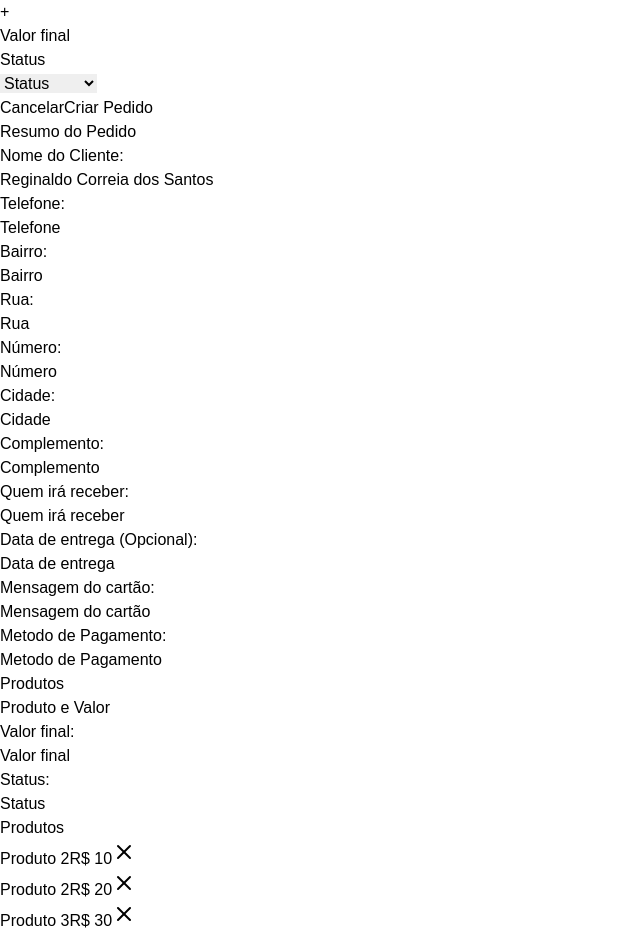
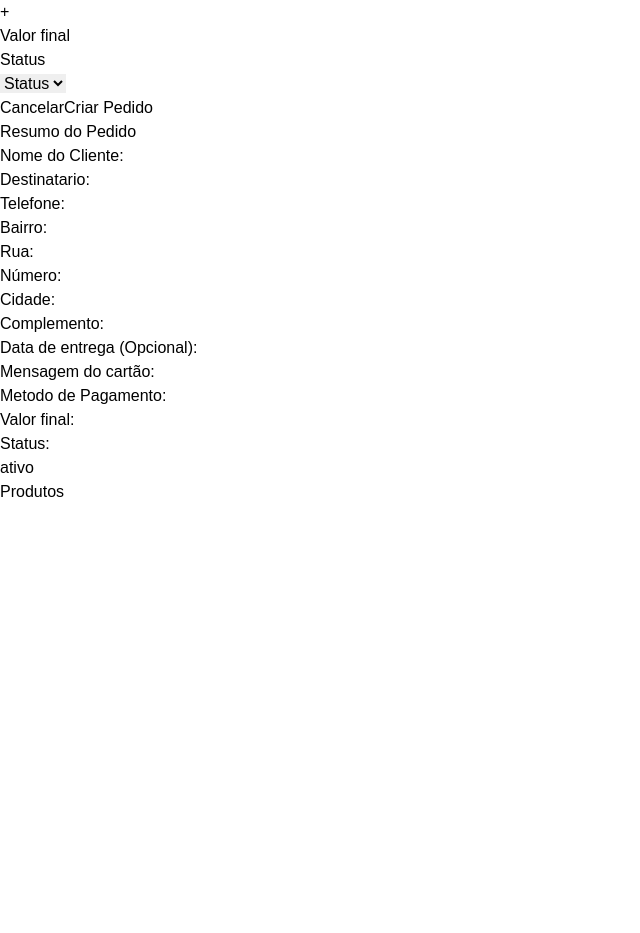
Before and after one commit to Felipe-Arthur-Rosa/florada, a Next.js app: page /criarPedido in a window 1280 px wide. Shown: the part 360-1293 px from the top of the page, without its empty margins (0-640 px from the left). After the commit the page ends 864 px from the top, so only its background shows below. Built offline with nearby package versions, Linux system fonts and the light colour scheme.

Commit message:
site funcional, falta entender o motivo do status estar sendo apagado quando envio o form e fazer a modal de pedidos aparecer

```diff
--- a/src/actions/pedido-post.ts
+++ b/src/actions/pedido-post.ts
@@ -1,7 +1,9 @@
+import { Pedido } from '@/app/page';
 import { PEDIDO_URL } from '../functions/api';
 
-export default async function pedidoPost(formData: FormData) {
-    const pedido = Object.fromEntries(formData.entries());
+export default async function pedidoPost(pedido: Pedido) {
+
+    console.log(pedido);
 
     const { url } = PEDIDO_URL();
 
--- /dev/null
+++ b/src/actions/status-get.ts
@@ -0,0 +1,12 @@
+import { Status } from '@/app/page';
+import { STATUS_URL } from '../functions/api';
+
+export let status : Status[] = [];
+
+async function GetStatus() {
+    const url = STATUS_URL().url;
+    status = await(await fetch(url)).json();
+    console.log("buscou status:" + status);
+}
+
+export default GetStatus;
--- a/src/app/_components/criarPedido.tsx
+++ b/src/app/_components/criarPedido.tsx
@@ -2,142 +2,141 @@
 
 import { Pedido } from "../page";
 import Input from "./input";
-import { X } from "lucide-react";
-
-// preciso de ajuda para fazer com que o resumo do pedido passe a ser um possivel componente e para fazer um set pedido
-const statusOptions = ["ativo", "concluido", "Cancelado"];
-
-function RemoveProduto(id: number) {
-    return (
-        console.log(pedido.produtos.filter(produto => produto.id !== id))
-    );
-}
-
-const pedido: Pedido =
-{
-    nomeCliente: "Reginaldo Correia dos Santos",
-    destinatario: "Reginaldo",
-    mensagem: "Feliz aniversário",
-    telefone: "999999999",
-    endereco: {
-        rua: "Rua dos Bobos",
-        numero: "0",
-        bairro: "Bairro",
-        cidade: "Cidade",
-        complemento: "Complemento",
-        dataHoraEntrega: "Data e hora de entrega"
-    },
-    metodoPagamento: "Dinheiro",
-    produtos: [
-        {
-            id: 1,
-            nome: "Produto 2",
-            valor: 10.00
-        },
-        {
-            id: 2,
-            nome: "Produto 2",
-            valor: 20.00
-        },
-        {
-            id: 3,
-            nome: "Produto 3",
-            valor: 30.00
-        }
-    ],
-    valorFinal: 60.00,
-    status: {
-        nome: "ativo"
-    },
-    entregador: "Entregador"
-};
+import pedidoPost from "@/actions/pedido-post";
+import { useState } from "react";
+import ResumoPedido from "./resumoPedido";
+import { status } from "@/actions/status-get";
 
 
 export function FormPedido() {
+
+    const [pedido, setPedido] = useState<Pedido>({
+        nomeCliente: "",
+        destinatario: "",
+        mensagem: "",
+        telefone: "",
+        endereco: {
+            rua: "",
+            numero: "",
+            bairro: "",
+            cidade: "",
+            complemento: "",
+            dataHoraEntrega: ""
+        },
+        metodoPagamento: "",
+        produtos: [],
+        valorFinal: 0,
+        status: { nome: "ativo" },
+        entregador: ""
+    });
+
+    function AlimentaProdutos() {
+        const produto = document.querySelector('input[name="produto"]') as HTMLInputElement;
+        const valor = document.querySelector('input[name="valor"]') as HTMLInputElement;
+
+        if (produto && valor) {
+            const novoProduto = {
+                id: pedido.produtos.length + 1,
+                nome: produto.value,
+                valor: parseFloat(valor.value) || 0
+            };
+
+            setPedido((prev) => {
+                const novosProdutos = [...prev.produtos, novoProduto];
+                const novoValorFinal = novosProdutos.reduce((total, p) => total + p.valor, 0); // Soma todos os valores
+                const valorfinal = document.querySelector('input[name="valorFinal"]') as HTMLInputElement;
+                valorfinal.value = "R$ " + novoValorFinal.toString(); // Atualiza o campo valorFinal
+                return {
+                    ...prev,
+                    produtos: novosProdutos,
+                    valorFinal: novoValorFinal // Atualiza o campo valorFinal
+                };
+            });
+
+            // Limpa os inputs após adicionar o produto
+            produto.value = "";
+            valor.value = "";
+        }
+    }
+
+    function AlimentaPedido(e: React.ChangeEvent<HTMLInputElement | HTMLSelectElement>) {
+        const { name, value } = e.target;
+        console.log(name, value)
+        // Se for um campo dentro de 'status'
+        if (name === "status") {
+            console.log("Entou no status")
+            setPedido((prev) => ({
+                ...prev,
+                status: { nome: value }
+            }));
+            // Se for um campo dentro de 'endereco'
+        } else if (["rua", "numero", "bairro", "cidade", "complemento", "dataHoraEntrega"].includes(name)) {
+            setPedido((prev) => ({
+                ...prev,
+                endereco: { ...prev.endereco, [name]: value }
+            }));
+        } else {
+            // Para outros campos normais
+            setPedido((prev) => ({
+                ...prev,
+                [name]: value
+            }));
+        }
+    }
+
+    function CriaPedido(e: React.FormEvent) {
+        e.preventDefault(); // Impede o recarregamento da página
+        pedidoPost(pedido);
+    }
+
     return (
         <div className="grid grid-cols-1 lg:grid-cols-2 gap-4 max-w-6xl mx-auto mt-4">
-            <form className="flex flex-col border-collapse border border-gray-300 rounded-lg p-4 shadow-md">
-                <Input label="Nome do Cliente" name="nomeCliente" aria-required type="text" />
-                <Input label="Telefone" name="telefone" aria-required type="tel" />
-                <Input label="Bairro" name="bairro" type="text" />
-                <Input label="Rua" name="rua" type="text" />
-                <Input label="Número" name="numero" type="number" />
-                <Input label="Cidade" name="cidade" type="text" />
-                <Input label="Complemento" name="complemento" type="text" />
-                <Input label="Quem irá receber" name="destinatario" type="text" />
-                <Input label="Data de entrega (Opcional)" name="dataHoraEntrega" type="text" />
-                <Input label="Mensagem do cartão" name="mensagem" type="text" />
-                <Input label="Metodo de Pagamento" name="metodoPagamento" type="text" />
+            <form onSubmit={CriaPedido} className="flex flex-col border-collapse border border-gray-300 rounded-lg p-4 shadow-md">
+                <Input label="Nome do Cliente" name="nomeCliente" aria-required type="text" onChange={AlimentaPedido} />
+                <Input label="Destinatario" name="destinatario" type="text" onChange={AlimentaPedido} />
+                <Input label="Telefone" name="telefone" aria-required type="tel" onChange={AlimentaPedido} />
+                <Input label="Bairro" name="bairro" type="text" onChange={AlimentaPedido} />
+                <Input label="Rua" name="rua" type="text" onChange={AlimentaPedido} />
+                <Input label="Número" name="numero" type="number" onChange={AlimentaPedido} />
+                <Input label="Cidade" name="cidade" type="text" onChange={AlimentaPedido} />
+                <Input label="Complemento" name="complemento" type="text" onChange={AlimentaPedido} />
+                <Input label="Data de entrega (Opcional)" name="dataHoraEntrega" type="text" onChange={AlimentaPedido} />
+                <Input label="Mensagem do cartão" name="mensagem" type="text" onChange={AlimentaPedido} />
+                <Input label="Metodo de Pagamento" name="metodoPagamento" type="text" onChange={AlimentaPedido} />
+
+                {/* Adiciona produtos */}
                 <div className="grid grid-cols-2 gap-3">
                     <Input label="Produto" name="produto" type="text" className="col-span-1" />
                     <div className="grid grid-cols-2 gap-3 col-span-1">
                         <Input label="Valor" name="valor" type="number" />
-                        <button className="bg-purple-500 hover:bg-purple-700 text-white font-bold rounded h-12 w-12 mt-4" type="submit">+</button>
+                        <button type="button" className="bg-purple-500 hover:bg-purple-700 text-white font-bold rounded h-12 w-12 mt-4" onClick={AlimentaProdutos}>+</button>
                     </div>
                 </div>
-                <Input label="Valor final" name="valorFinal" readOnly />
+
+                <Input label="Valor final" name="valorFinal" readOnly onChange={AlimentaPedido} />
+
+                {/* Status */}
                 <h1 className="text-sm font-semibold">Status</h1>
                 <select
+                    name="status"
+                    onChange={AlimentaPedido}
+                    value={pedido.status.nome}
                     className="border border-gray-300 rounded-lg p-2 text-sm cursor-pointer shadow-sm"
                 >
                     <option value="">Status</option>
-                    {statusOptions.map((status, index) => (
-                        <option key={index} value={status.toLowerCase().replace(" ", "_")}>{status}</option>
+                    {status.map((status, index) => (
+                        <option key={index} value={status.nome}>{status.nome}</option>
                     ))}
                 </select>
 
+                {/* Botões */}
                 <div className="grid grid-cols-2 gap-3 mt-3">
-                    <button className="bg-gray-500 hover:bg-gray-700 text-white font-bold py-2 px-4 rounded" type="submit">Cancelar</button>
+                    <button className="bg-gray-500 hover:bg-gray-700 text-white font-bold py-2 px-4 rounded">Cancelar</button>
                     <button className=" bg-purple-500 hover:bg-purple-700 text-white font-bold py-2 px-4 rounded" type="submit">Criar Pedido</button>
                 </div>
+
             </form>
-            <div className="flex flex-col border border-gray-300 rounded-lg p-4 shadow-md">
-                <h1 className="text-lg font-semibold mb-3">Resumo do Pedido</h1>
-                <div className="grid grid-cols-2 gap-3">
-                    <p>Nome do Cliente: </p>
-                    <p>Reginaldo Correia dos Santos</p>
-                    <p>Telefone: </p>
-                    <p>Telefone</p>
-                    <p>Bairro: </p>
-                    <p>Bairro</p>
-                    <p>Rua: </p>
-                    <p>Rua</p>
-                    <p>Número: </p>
-                    <p>Número</p>
-                    <p>Cidade: </p>
-                    <p>Cidade</p>
-                    <p>Complemento: </p>
-                    <p>Complemento</p>
-                    <p>Quem irá receber: </p>
-                    <p>Quem irá receber</p>
-                    <p>Data de entrega (Opcional): </p>
-                    <p>Data de entrega</p>
-                    <p>Mensagem do cartão: </p>
-                    <p>Mensagem do cartão</p>
-                    <p>Metodo de Pagamento: </p>
-                    <p>Metodo de Pagamento</p>
-                    <p>Produtos </p>
-                    <p>Produto e Valor</p>
-                    <p>Valor final: </p>
-                    <p>Valor final</p>
-                    <p>Status: </p>
-                    <p>Status</p>
-                </div>
-                <div className="gap-3 p-2 mt-10 border-collapse border rounded-lg border-gray-300">
-                    <h1 className="text-lg font-semibold">Produtos</h1>
-                    <div className="flex flex-col gap-2 ">
-                        {pedido.produtos.map((produto) => (
-                            <div key={produto.id} className="flex items-center justify-between mb-2">
-                                <a className="truncate w-1/2">{produto.nome}</a>
-                                <a>{"R$ " + produto.valor}</a>
-                                <button className="bg-red-500 hover:bg-red-700 text-white font-bold rounded w-10 h-10 flex items-center justify-center" onClick={() => RemoveProduto(produto.id)}>
-                                    <X className="flex items-center justify-center text-white w-5 h-5" />
-                                </button>
-                            </div>
-                        ))}
-                    </div>
-                </div>
-            </div>
+            <ResumoPedido pedido={pedido} setPedido={setPedido} />
         </div>
     );
 }
--- a/src/app/_components/pedidos.tsx
+++ b/src/app/_components/pedidos.tsx
@@ -1,5 +1,6 @@
 'use client';
 
+import GetStatus from "@/actions/status-get";
 import { Pedido } from "../page";
 
 export type PedidosProps = {
@@ -9,6 +10,7 @@ export type PedidosProps = {
 const Pedidos: React.FC<PedidosProps> =  ({ pedidos }) => {
 
     return (
+        GetStatus(),
         <div>
             <h2 className="text-lg font-semibold mb-1">Pedidos</h2>
             <div className="grid grid-cols-1 gap-3 p-2 lg:grid-cols-4 ">
--- /dev/null
+++ b/src/app/_components/resumoPedido.tsx
@@ -0,0 +1,62 @@
+import { X } from "lucide-react";
+import { Pedido } from "../page";
+
+interface ResumoPedidoProps {
+    pedido: Pedido;
+    setPedido: (pedido: Pedido) => void;
+}
+
+export default function ResumoPedido({ pedido, setPedido }: ResumoPedidoProps) {
+
+    function RemoveProduto(id: number) {
+        const novosProdutos = pedido.produtos.filter(produto => produto.id !== id);
+        setPedido({ ...pedido, produtos: novosProdutos });
+    }
+
+    return (
+        <div className="flex flex-col border border-gray-300 rounded-lg p-4 shadow-md">
+            <h1 className="text-lg font-semibold mb-3">Resumo do Pedido</h1>
+            <div className="grid grid-cols-2 gap-3">
+                <p>Nome do Cliente: </p>
+                {pedido.nomeCliente ? <p>{pedido.nomeCliente}</p> : <p></p>}
+                <p>Destinatario: </p>
+                {pedido.destinatario ? <p>{pedido.destinatario}</p> : <p></p>}
+                <p>Telefone: </p>
+                {pedido.telefone ? <p>{pedido.telefone}</p> : <p></p>}
+                <p>Bairro: </p>
+                {pedido.endereco.bairro ? <p>{pedido.endereco.bairro}</p> : <p></p>}
+                <p>Rua: </p>
+                {pedido.endereco.rua ? <p>{pedido.endereco.rua}</p> : <p></p>}
+                <p>Número: </p>
+                {pedido.endereco.numero ? <p>{pedido.endereco.numero}</p> : <p></p>}
+                <p>Cidade: </p>
+                {pedido.endereco.cidade ? <p>{pedido.endereco.cidade}</p> : <p></p>}
+                <p>Complemento: </p>
+                {pedido.endereco.complemento ? <p>{pedido.endereco.complemento}</p> : <p></p>}
+                <p>Data de entrega (Opcional): </p>
+                {pedido.endereco.dataHoraEntrega ? <p>{pedido.endereco.dataHoraEntrega}</p> : <p></p>}
+                <p>Mensagem do cartão: </p>
+                {pedido.mensagem ? <p>{pedido.mensagem}</p> : <p></p>}
+                <p>Metodo de Pagamento: </p>
+                {pedido.metodoPagamento ? <p>{pedido.metodoPagamento}</p> : <p></p>}
+                <p>Valor final: </p>
+                {pedido.valorFinal ? <p>R$ {pedido.valorFinal}</p> : <p></p>}
+                <p>Status: </p>
+                {pedido.status.nome ? <p>{pedido.status.nome}</p> : <p></p>}
+            </div>
+            <div className="gap-3 p-2 mt-10 border-collapse border rounded-lg border-gray-300">
+                <h1 className="text-lg font-semibold">Produtos</h1>
+                <div className="flex flex-col gap-2 ">
+                    {pedido.produtos.map((produto) => (
+                        <div key={produto.id} className="flex items-center justify-between mb-2">
+                            <a className="truncate w-1/2">{produto.nome}</a>
+                            <a>{"R$ " + produto.valor}</a>
+                            <button className="bg-red-500 hover:bg-red-700 text-white font-bold rounded w-10 h-10 flex items-center justify-center" onClick={() => RemoveProduto(produto.id)}>
+                                <X className="flex items-center justify-center text-white w-5 h-5" />
+                            </button>
+                        </div>
+                    ))}
+                </div>
+            </div>
+        </div>
+)}
--- a/src/functions/api.ts
+++ b/src/functions/api.ts
@@ -10,3 +10,9 @@ export function PEDIDO_URL (id : string = '') {
         url: `${API_URL}/pedido/${id}`,
     }
 }
+
+export function STATUS_URL () {
+    return {
+        url: `${API_URL}/status`,
+        }
+}
```
Also changed, not shown: src/app/_components/barraDeBusca.tsx (+11 -9 lines), src/app/page.tsx (+5 -6 lines), src/components/modal.tsx (+53 -13 lines).
